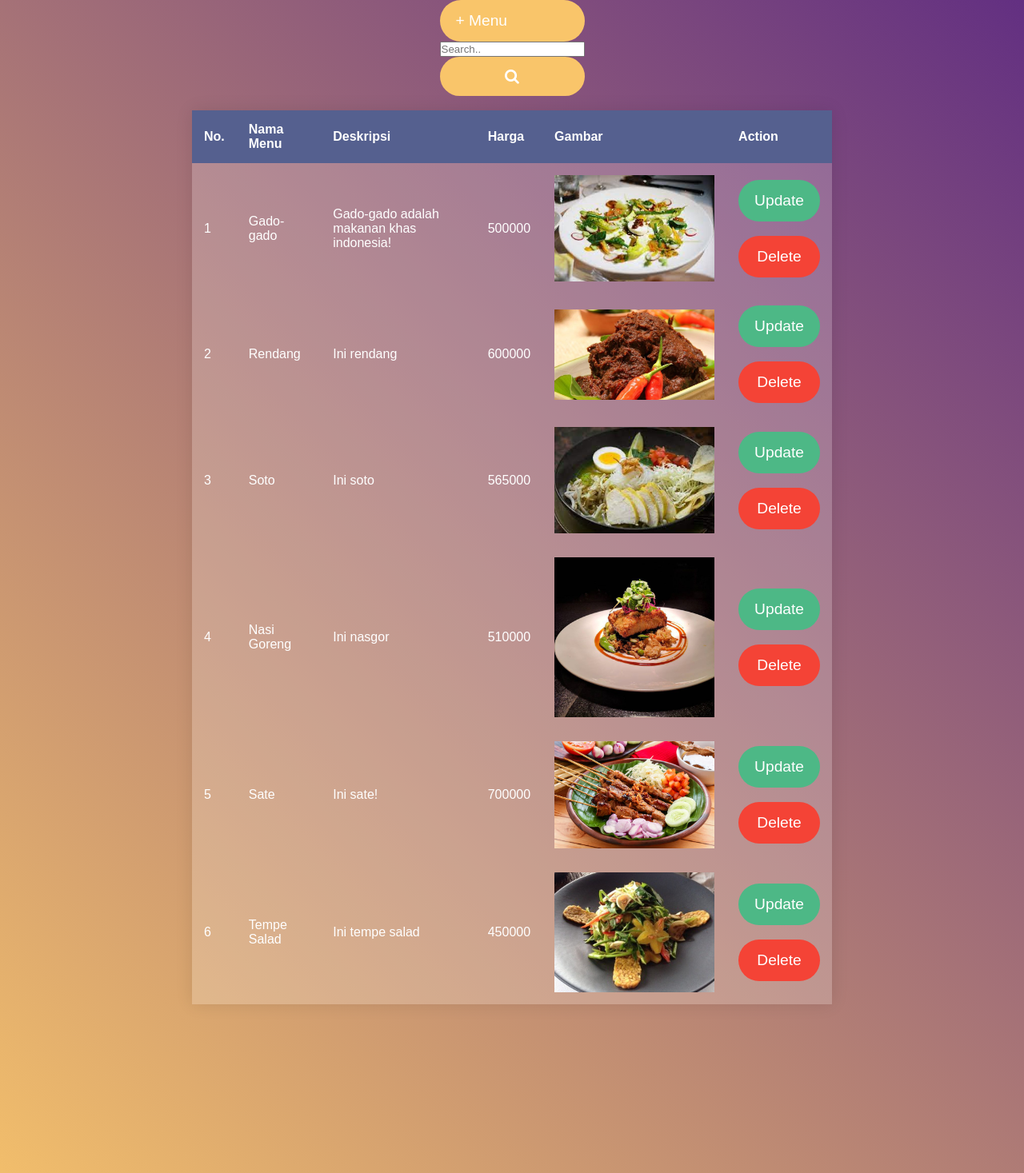
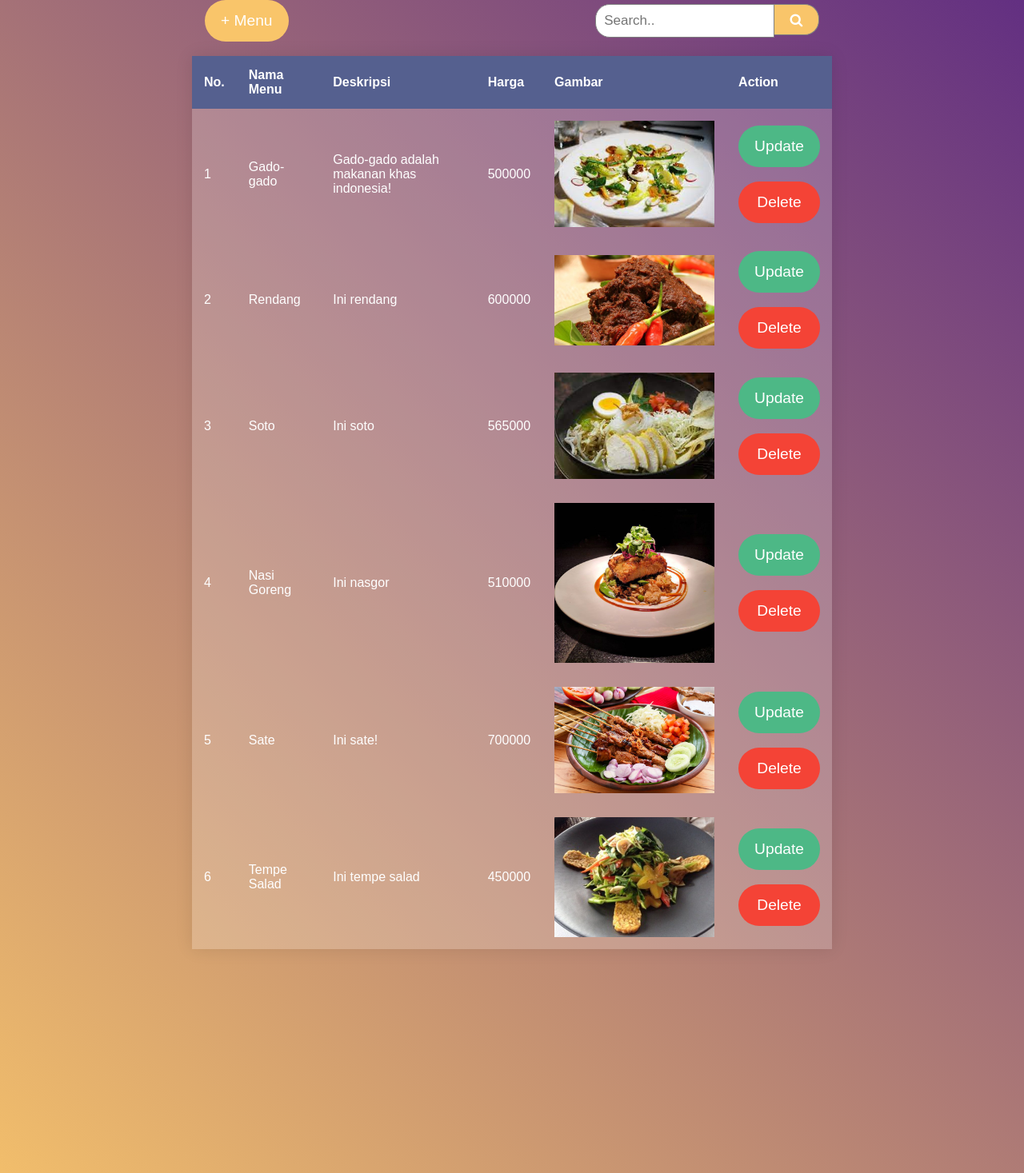
Before and after one commit to joymurti/2007935-Wijoyo-UTS-PROMNET, a PHP site: page /menu.php in a window 1280 px wide. Shown: the part 69-1536 px from the top of the page at 80% size. Run offline with PHP 8.4, Linux system fonts and the light colour scheme; a user stored in the database is signed in; data comes from the database, SQL or seed files in the repository; some libraries are stand-ins or nearby versions; some web fonts are replaced.

Commit message:
Update menu.css

```diff
--- a/UTS/JoyResto/menu.css
+++ b/UTS/JoyResto/menu.css
@@ -1,18 +1,23 @@
+@import url(https://fonts.googleapis.com/css?family=Open+Sans);
+
 html, body {
     height: 100%;
 }
+
 * {
     margin: 0;
     padding: 0;
     box-sizing: border-box;
     font-family: 'Quicksand', sans-serif;
 }
+
 body {
     margin: 0;
     background: linear-gradient(45deg,#f9c56a,#5f2c82);
     font-family: sans-serif;
     font-weight: 100;
 }
+
 .transparan {
     width: 100%;
     min-height: 100vh;
@@ -21,6 +26,42 @@ body {
     align-items: center;
     margin-bottom: 2%;
 }
+
+form.example input[type=text] {
+    padding: 10px;
+    font-size: 17px;
+    border: 1px solid grey;
+    float: left;
+    width: 80%;
+    background: #FFF;
+    border-top-left-radius: 18px;
+    border-bottom-left-radius: 18px;
+}
+
+form.example button {
+    float: left;
+    width: 20%;
+    padding: 10px;
+    background: #f9c56a;
+    color: white;
+    font-size: 17px;
+    border: 1px solid grey;
+    border-left: none;
+    cursor: pointer;
+    border-top-right-radius: 18px;
+    border-bottom-right-radius: 18px;
+}
+
+form.example button:hover {
+    background: #F7B23D
+}
+
+form.example::after {
+    content: "";
+    clear: both;
+display: table;
+}
+
 table {
     width: 800px;
     border-collapse: collapse;
@@ -58,7 +99,7 @@ tbody td:hover:before {
     background-color: rgba(255,255,255,0.2);
     z-index: -1;
 }
-button {
+.normal-button {
     display: block;
     width: 100%;
     padding: 15px 20px;
@@ -72,7 +113,7 @@ button {
     cursor: pointer;
     transition: .3s;
 }
-button:hover {
+.normal-button:hover {
     transform: translateY(-5px);
     background: #F7B23D;
 }
@@ -82,8 +123,7 @@ a {
 }
 #link-id {
     margin: 2%;
-    max-width: 100%;
-    width: 130vh;
+    width: 20%;
 }
 #add-btn {
     text-align: left;
@@ -100,3 +140,25 @@ a {
 .delete:hover {
     background-color: #DB3C30;
 }
+.flex-row {
+    width: 100%;
+    display: inline-flex;
+    justify-content: space-between;
+    align-items: center;
+    padding-left: 20vw;
+    padding-right: 20vw;
+}
+
+@media screen and (max-width: 910px) {
+    .flex-row {
+        display: flex;
+        flex-direction: column;
+        justify-content: center;
+        align-items: center;
+    }
+
+    .flex-row div {
+        width: 100%;
+        padding: 0;
+    }
+}
```
